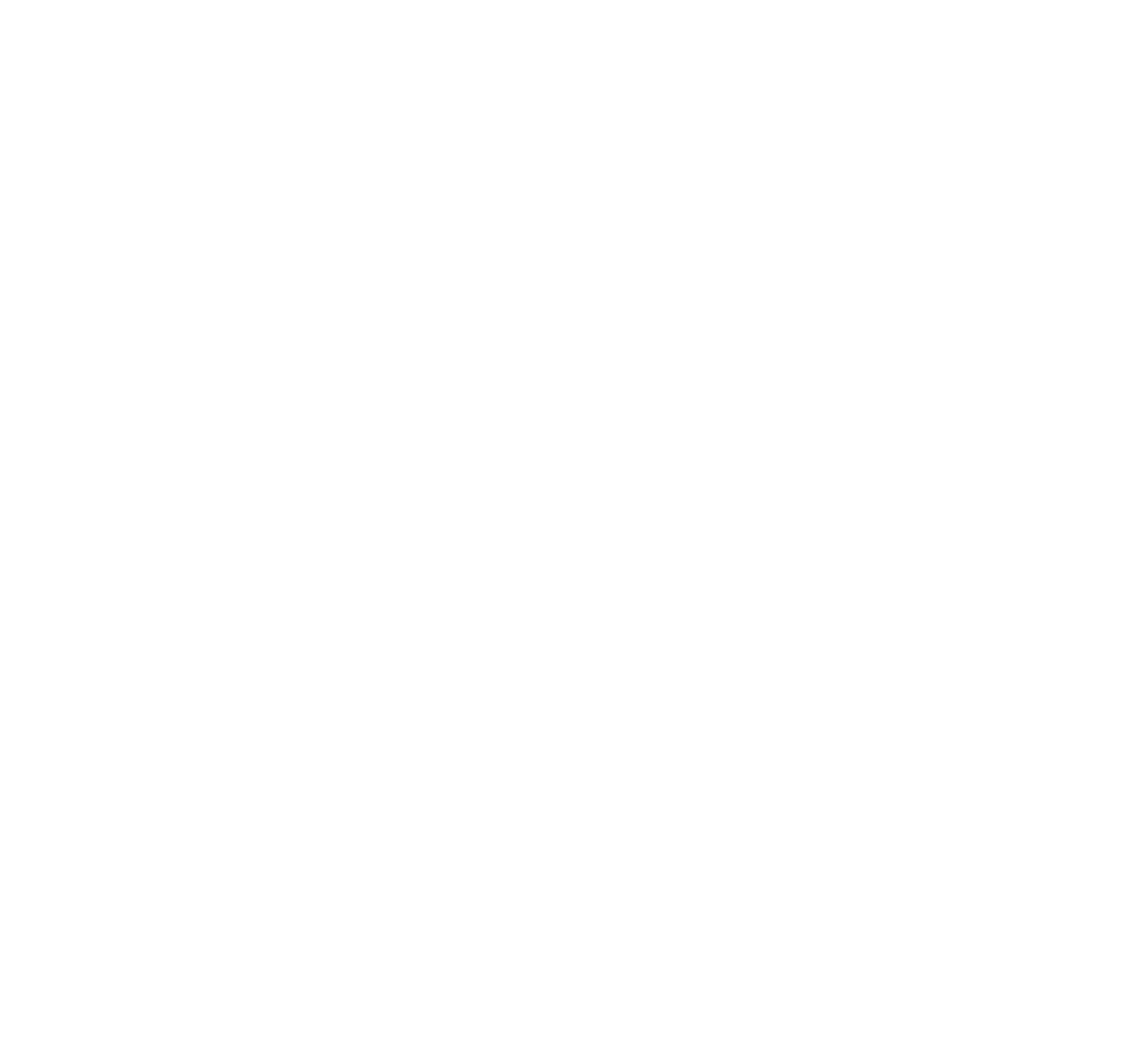
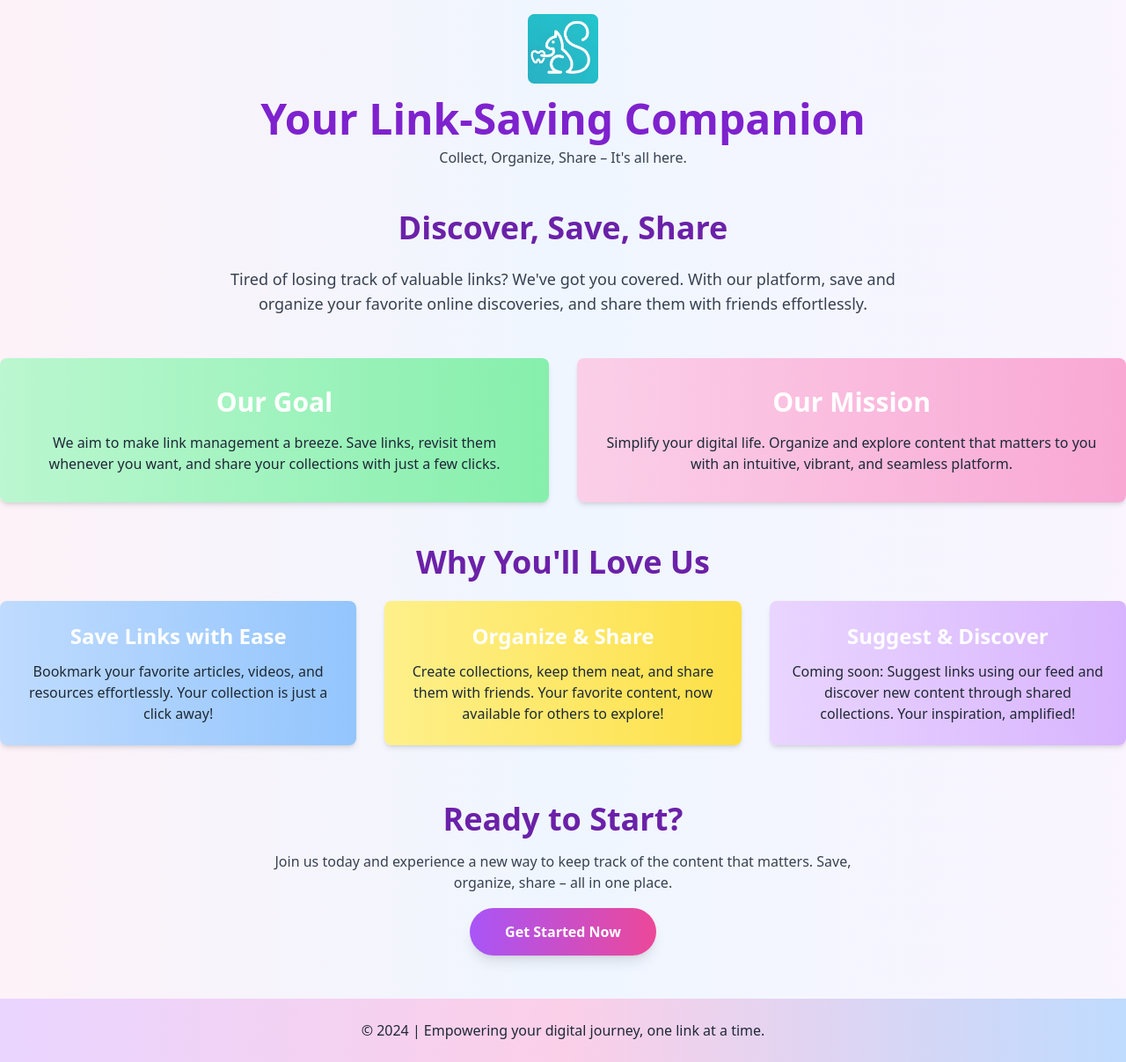
Before and after one commit to viswasakthi3/save_suggest, a Nuxt app: page /about in a window 1280 px wide. Before the commit this address had no page. Shown: the whole page at 88% size. Before the commit the page ends 800 px from the top, so only its background shows below. Built offline with nearby package versions, Linux system fonts and the light colour scheme.

Commit message:
new ui changes 2 aboute

```diff
--- /dev/null
+++ b/pages/about.vue
@@ -0,0 +1,124 @@
+<template>
+    <div class="flex flex-col min-h-screen bg-gradient-to-r from-pink-50 via-blue-50 to-purple-50 dark:bg-gray-900 dark:text-white">
+      <!-- Header -->
+      <header class="container mx-auto p-4">
+        <!-- Centered Logo and Title -->
+        <div class="flex flex-col items-center justify-center mb-8">
+          <img src="/img/save.png" class="w-20 h-auto mb-4" alt="Logo">
+          <h1 class="text-5xl font-extrabold text-purple-700 dark:text-white mb-2">Your Link-Saving Companion</h1>
+          <p class="text-center text-gray-700 dark:text-gray-300">
+            Collect, Organize, Share – It's all here.
+          </p>
+        </div>
+      </header>
+
+      <!-- Main Content -->
+      <main class="container mx-auto flex-grow text-center">
+        <!-- Introduction Section -->
+        <section class="mb-12">
+          <h2 class="text-4xl font-bold mb-6 text-purple-800 dark:text-white">Discover, Save, Share</h2>
+          <p class="text-gray-700 dark:text-gray-300 text-lg max-w-3xl mx-auto">
+            Tired of losing track of valuable links? We've got you covered. With our platform, save and organize your favorite online discoveries, and share them with friends effortlessly.
+          </p>
+        </section>
+
+        <!-- Purpose Section -->
+        <section class="grid md:grid-cols-2 gap-8 mb-12">
+          <!-- Purpose Card -->
+          <div class="p-8 bg-gradient-to-r from-green-200 to-green-300 dark:bg-green-700 rounded-lg shadow-md">
+            <h3 class="text-3xl font-semibold mb-4 text-white">Our Goal</h3>
+            <p class="text-gray-800 dark:text-gray-100">
+              We aim to make link management a breeze. Save links, revisit them whenever you want, and share your collections with just a few clicks.
+            </p>
+          </div>
+
+          <!-- Mission Card -->
+          <div class="p-8 bg-gradient-to-r from-pink-200 to-pink-300 dark:bg-pink-700 rounded-lg shadow-md">
+            <h3 class="text-3xl font-semibold mb-4 text-white">Our Mission</h3>
+            <p class="text-gray-800 dark:text-gray-100">
+              Simplify your digital life. Organize and explore content that matters to you with an intuitive, vibrant, and seamless platform.
+            </p>
+          </div>
+        </section>
+
+        <!-- Features Section -->
+        <section class="mb-12">
+          <h2 class="text-4xl font-bold mb-6 text-purple-800 dark:text-white">Why You'll Love Us</h2>
+          <div class="grid md:grid-cols-3 gap-8">
+            <!-- Feature Card -->
+            <div class="p-6 bg-gradient-to-r from-blue-200 to-blue-300 dark:bg-blue-700 rounded-lg shadow-md">
+              <h4 class="text-2xl font-semibold mb-3 text-white">Save Links with Ease</h4>
+              <p class="text-gray-800 dark:text-gray-100">
+                Bookmark your favorite articles, videos, and resources effortlessly. Your collection is just a click away!
+              </p>
+            </div>
+
+            <!-- Feature Card -->
+            <div class="p-6 bg-gradient-to-r from-yellow-200 to-yellow-300 dark:bg-yellow-700 rounded-lg shadow-md">
+              <h4 class="text-2xl font-semibold mb-3 text-white">Organize & Share</h4>
+              <p class="text-gray-800 dark:text-gray-100">
+                Create collections, keep them neat, and share them with friends. Your favorite content, now available for others to explore!
+              </p>
+            </div>
+
+            <!-- Feature Card -->
+            <div class="p-6 bg-gradient-to-r from-purple-200 to-purple-300 dark:bg-purple-700 rounded-lg shadow-md">
+              <h4 class="text-2xl font-semibold mb-3 text-white">Suggest & Discover</h4>
+              <p class="text-gray-800 dark:text-gray-100">
+                Coming soon: Suggest links using our feed and discover new content through shared collections. Your inspiration, amplified!
+              </p>
+            </div>
+          </div>
+        </section>
+
+        <!-- Call to Action Section -->
+        <section class="my-16">
+          <h2 class="text-4xl font-bold mb-4 text-purple-800 dark:text-white">Ready to Start?</h2>
+          <p class="text-gray-700 dark:text-gray-300 mb-8 max-w-2xl mx-auto">
+            Join us today and experience a new way to keep track of the content that matters. Save, organize, share – all in one place.
+          </p>
+          <a href="/savesuggest.com" class="px-10 py-4 bg-gradient-to-r from-purple-500 to-pink-500 text-white font-semibold rounded-full shadow-lg hover:opacity-90 transition-all duration-300">
+            Get Started Now
+          </a>
+        </section>
+      </main>
+
+      <!-- Footer -->
+      <footer class="py-6 bg-gradient-to-r from-purple-200 via-pink-200 to-blue-200 dark:bg-gray-800">
+        <div class="container mx-auto text-center">
+          <p class="text-gray-800 dark:text-gray-300 text-sm md:text-base">
+            © 2024 | Empowering your digital journey, one link at a time.
+          </p>
+        </div>
+      </footer>
+    </div>
+  </template>
+
+  <script setup>
+
+
+  // Set the page meta information
+  useHead({
+    title: 'About Us - Discover, Save, Share',
+    meta: [
+      { name: 'description', content: 'Learn about our vibrant platform that allows you to save, organize, and share your favorite online content effortlessly.' },
+      { property: 'og:title', content: 'About Us - Discover, Save, Share' },
+      { property: 'og:description', content: 'Learn about our vibrant platform that allows you to save, organize, and share your favorite online content effortlessly.' },
+      { property: 'og:image', content: '/img/save_preview_1.png' },
+      { name: 'twitter:title', content: 'About Us - Discover, Save, Share' },
+      { name: 'twitter:description', content: 'Learn about our vibrant platform that allows you to save, organize, and share your favorite online content effortlessly.' },
+      { name: 'twitter:image', content: '/img/save_preview_1.png' },
+      { name: 'twitter:card', content: 'summary_large_image' }
+    ]
+  });
+  </script>
+
+  <style scoped>
+  /* Additional styles for better presentation */
+  a {
+    transition: all 0.3s ease-in-out;
+  }
+  a:hover {
+    text-decoration: underline;
+  }
+  </style>
--- a/pages/index.vue
+++ b/pages/index.vue
@@ -448,7 +448,8 @@
       <div class="container mx-auto px-4">
         <div class="text-center text-gray-600 dark:text-gray-300 text-sm md:text-base">
           <p class="mb-2">For feedback and other inquiries, please contact:</p>
-          <a href="mailto:yethuku13@gmail.com" class="text-blue-500 hover:underline dark:text-blue-400">yethuku13@gmail.com</a>
+  <a href="mailto:yethuku13@gmail.com" class="text-blue-500 hover:underline dark:text-blue-400">yethuku13@gmail.com</a> |          <a href="/about" class="text-blue-500 hover:underline dark:text-blue-400">About</a>
+
         </div>
       </div>
     </footer>
```
